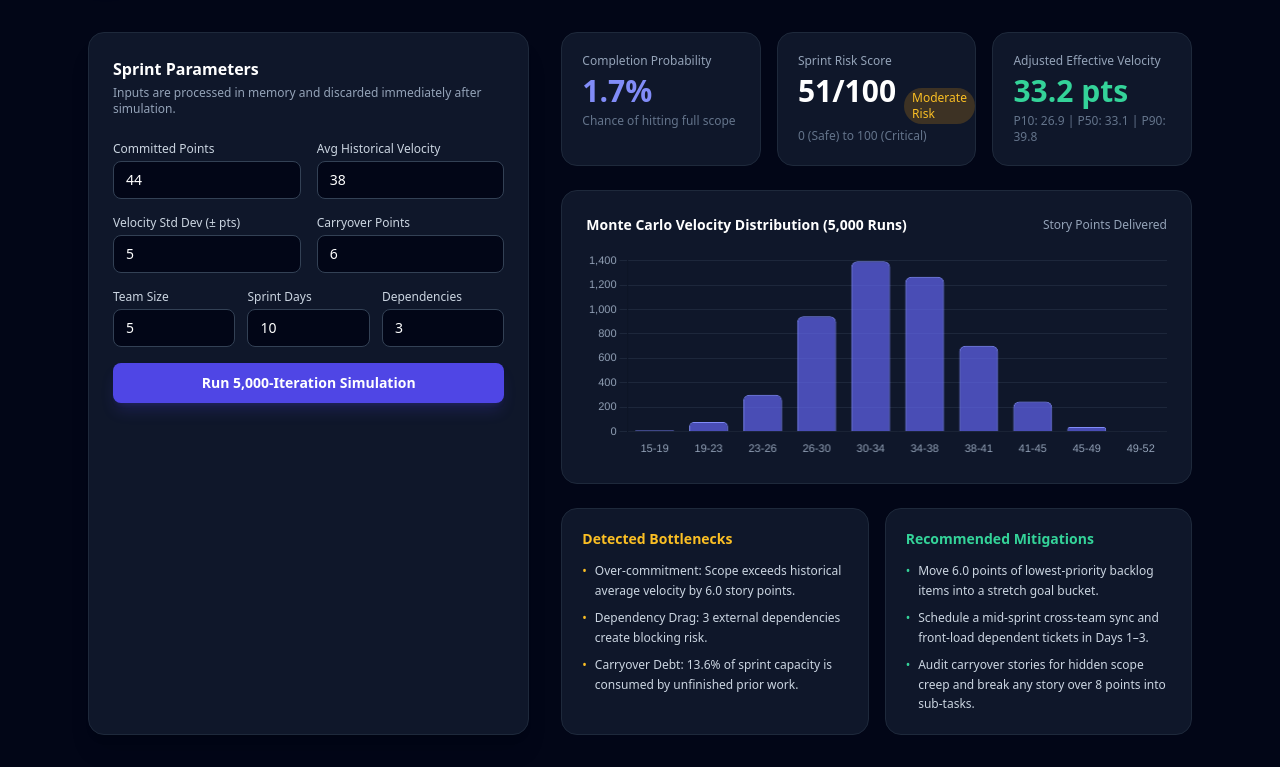
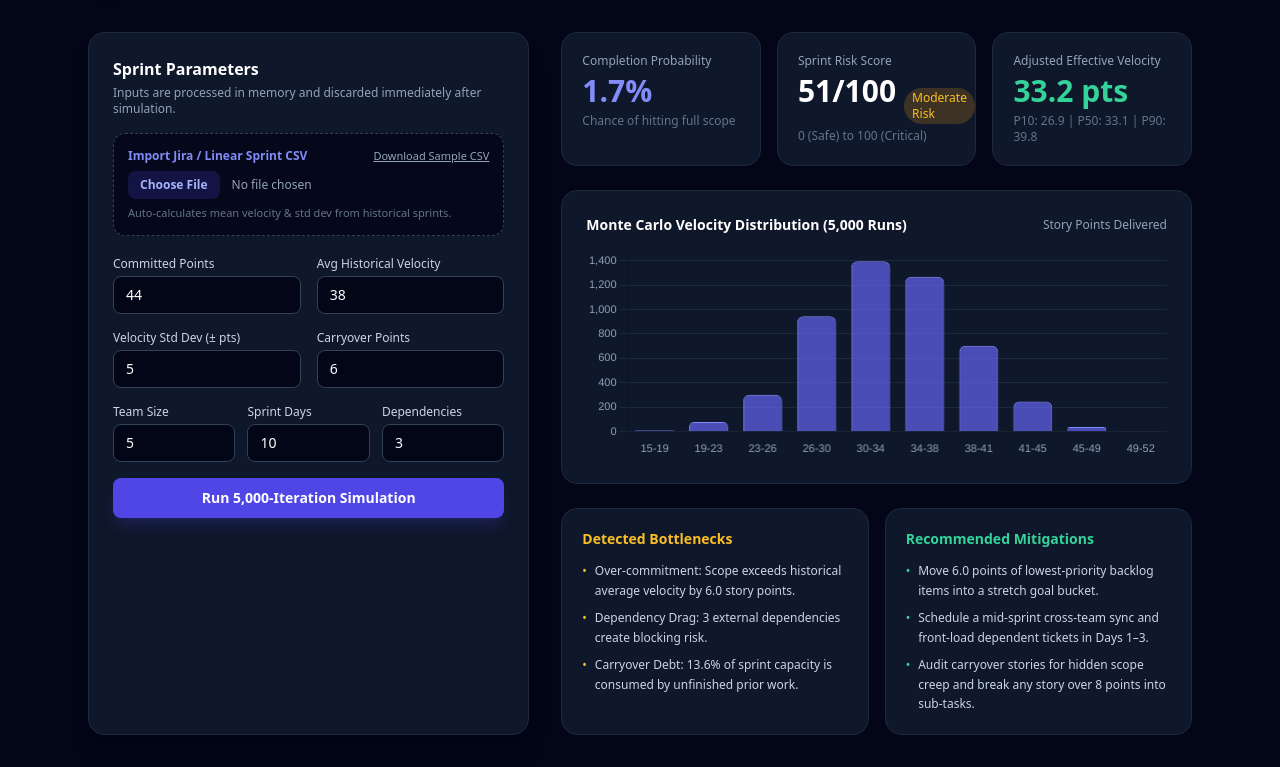
Before and after one commit to dhairyachandan7-eng/AgileSprint.ai, a Flask app: page / in a window 1280 px wide. Shown: the part 77-844 px from the top of the page. Run offline with Flask 3, Linux system fonts and the light colour scheme; some libraries are stand-ins or nearby versions.

Commit message:
index.html

```diff
--- a/templates/index.html
+++ b/templates/index.html
@@ -31,7 +31,22 @@
     <!-- Input Form -->
     <section class="lg:col-span-5 bg-slate-900 border border-slate-800 rounded-2xl p-6 shadow-xl">
       <h2 class="text-base font-semibold text-white mb-1">Sprint Parameters</h2>
-      <p class="text-xs text-slate-400 mb-6">Inputs are processed in memory and discarded immediately after simulation.</p>
+      <p class="text-xs text-slate-400 mb-4">Inputs are processed in memory and discarded immediately after simulation.</p>
+
+      <!-- CSV Upload Box -->
+      <div class="mb-5 p-3.5 rounded-xl bg-slate-950/80 border border-dashed border-slate-700">
+        <div class="flex items-center justify-between mb-1.5">
+          <span class="text-xs font-semibold text-indigo-400">Import Jira / Linear Sprint CSV</span>
+          <button type="button" id="downloadSampleBtn" class="text-[11px] text-slate-400 hover:text-white underline">
+            Download Sample CSV
+          </button>
+        </div>
+        <input type="file" id="csvFileInput" accept=".csv"
+          class="block w-full text-xs text-slate-400 file:mr-3 file:py-1.5 file:px-3 file:rounded-lg file:border-0 file:text-xs file:font-semibold file:bg-indigo-600/20 file:text-indigo-300 hover:file:bg-indigo-600/30 cursor-pointer" />
+        <p id="csvStatus" class="text-[11px] text-slate-500 mt-1.5">
+          Auto-calculates mean velocity &amp; std dev from historical sprints.
+        </p>
+      </div>
 
       <form id="sprintForm" class="space-y-4">
         <div class="grid grid-cols-2 gap-4">
@@ -137,6 +152,56 @@
   <script>
     let chartInstance = null;
 
+    // Sample CSV download for instant testing
+    document.getElementById("downloadSampleBtn").addEventListener("click", () => {
+      const sampleCsv = [
+        "Sprint Name,Committed Points,Completed Points",
+        "Sprint 18,40,36",
+        "Sprint 19,42,41",
+        "Sprint 20,38,35",
+        "Sprint 21,45,42",
+        "Sprint 22,40,39",
+        "Sprint 23,44,37"
+      ].join("\n");
+      const blob = new Blob([sampleCsv], { type: "text/csv" });
+      const url = URL.createObjectURL(blob);
+      const a = document.createElement("a");
+      a.href = url;
+      a.download = "jira_sprint_history_sample.csv";
+      a.click();
+      URL.revokeObjectURL(url);
+    });
+
+    // CSV upload handler
+    document.getElementById("csvFileInput").addEventListener("change", async (e) => {
+      const file = e.target.files[0];
+      if (!file) return;
+
+      const statusEl = document.getElementById("csvStatus");
+      statusEl.textContent = "Parsing sprint history in memory...";
+      statusEl.className = "text-[11px] text-indigo-300 mt-1.5";
+
+      const formData = new FormData();
+      formData.append("file", file);
+
+      const res = await fetch("/api/upload-csv", {
+        method: "POST",
+        body: formData
+      });
+      const json = await res.json();
+
+      if (json.status === "success") {
+        document.getElementById("historical_velocity").value = json.data.historical_velocity;
+        document.getElementById("velocity_std_dev").value = json.data.velocity_std_dev;
+        statusEl.textContent = `Loaded ${json.data.sprints_analyzed} sprints (${json.data.column_used}): Avg ${json.data.historical_velocity} pts, Std Dev ±${json.data.velocity_std_dev}.`;
+        statusEl.className = "text-[11px] text-emerald-400 mt-1.5";
+        runSimulation();
+      } else {
+        statusEl.textContent = json.message;
+        statusEl.className = "text-[11px] text-rose-400 mt-1.5";
+      }
+    });
+
     async function runSimulation(event) {
       if (event) event.preventDefault();
 
```
